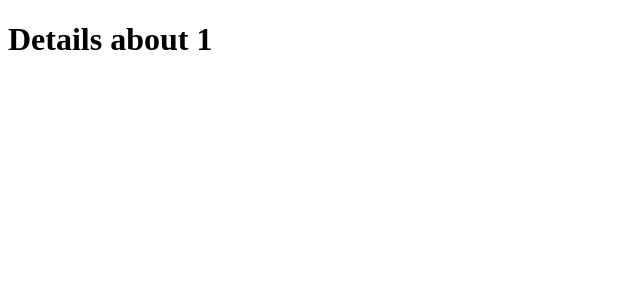
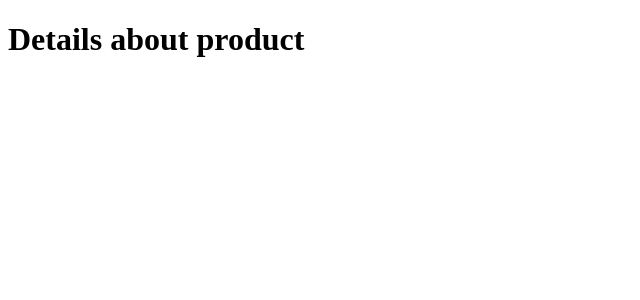
Before and after one commit to techysanoj/Next.js-Course, a Next.js app in the folder routing-demo/: page /products/1 in a window 1280 px wide. Shown: the top 300 px of the page, without its empty margins (0-640 px from the left). Built offline with nearby package versions, Linux system fonts and the light colour scheme.

Commit message:
understanding dynamic routes using folder name with square brackets

```diff
--- a/routing-demo/src/app/products/1/page.tsx
+++ /dev/null
@@ -1,7 +0,0 @@
-export default function ProductDetails() {
-    return (
-        <>
-        <h1>Details about 1</h1>
-        </>
-    )
-}
--- /dev/null
+++ b/routing-demo/src/app/products/[productId]/page.tsx
@@ -0,0 +1,7 @@
+export default function ProductList() {
+    return (
+        <>
+        <h1>Details about product</h1>
+        </>
+    )
+}
```
